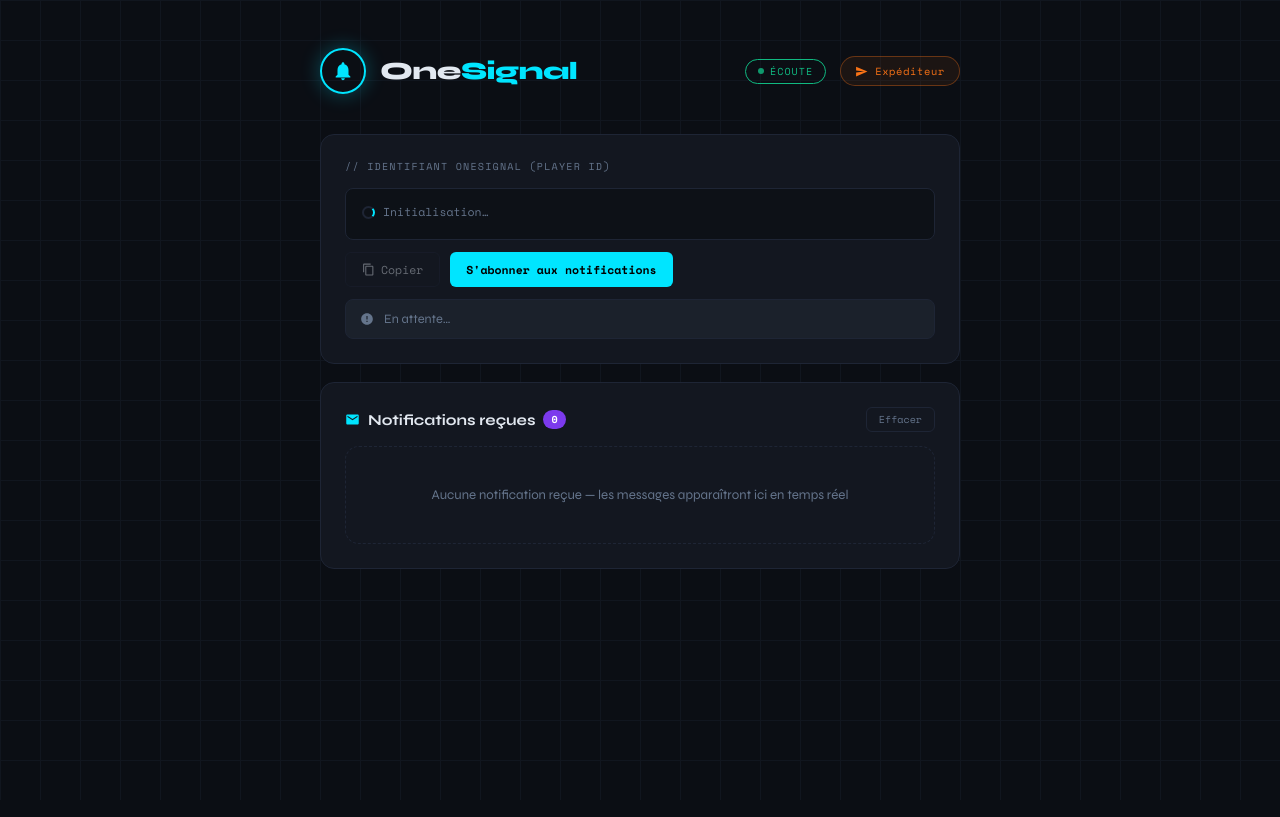
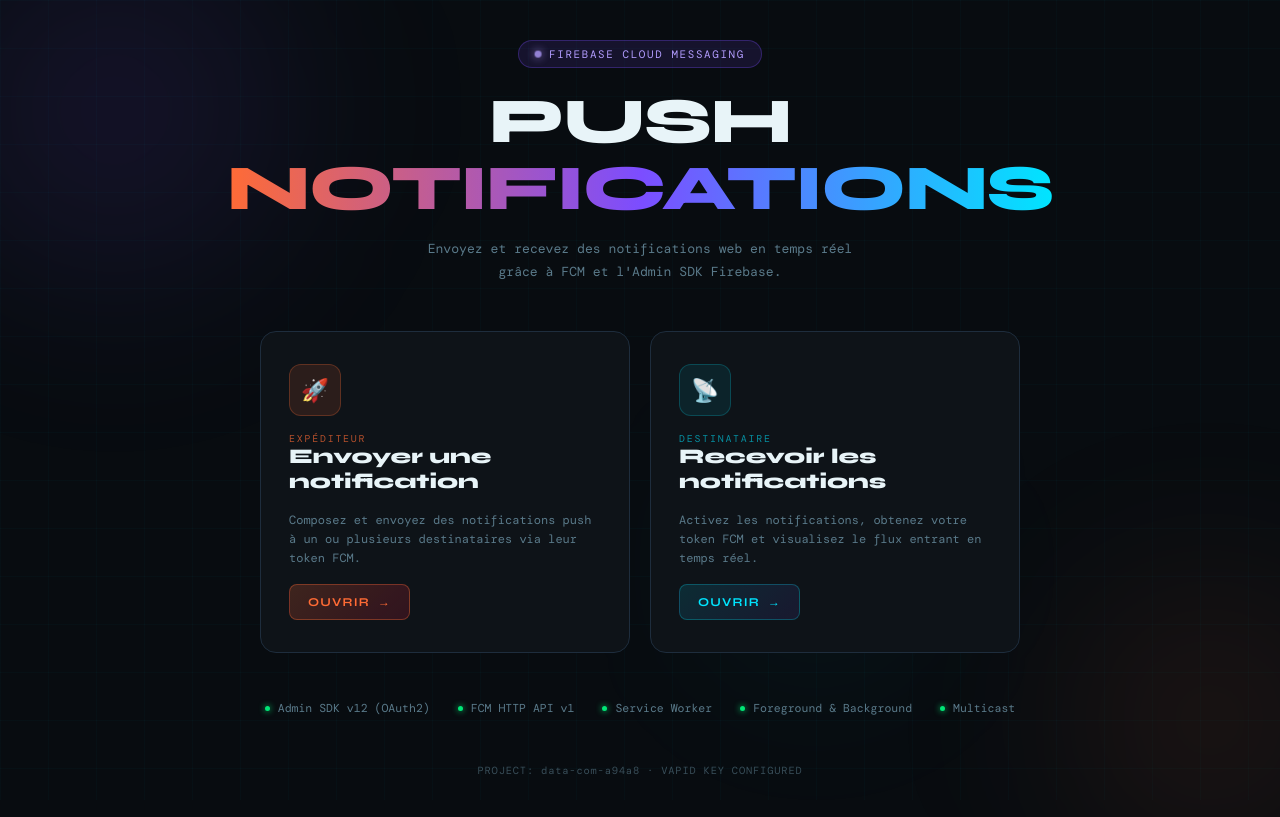
Before and after one commit to JARDO2003/notification, a website: page index.html in a window 1280 px wide. Drawn offline with nearby package versions, Linux system fonts and the light colour scheme; a web font is replaced by a local one.

Commit message:
Update index.html
khb

```diff
--- a/index.html
+++ b/index.html
@@ -3,323 +3,341 @@
 <head>
 <meta charset="UTF-8"/>
 <meta name="viewport" content="width=device-width, initial-scale=1.0"/>
-  <title>OneSignal — Récepteur</title>
-  <link rel="preconnect" href="https://fonts.googleapis.com"/>
-  <link href="https://fonts.googleapis.com/css2?family=Space+Mono:wght@400;700&family=Syne:wght@400;700;800&display=swap" rel="stylesheet"/>
-  <script src="https://cdn.onesignal.com/sdks/web/v16/OneSignalSDK.page.js" defer></script>
+<title>FCM — Accueil</title>
+<link href="https://fonts.googleapis.com/css2?family=Syne:wght@400;700;800;900&family=DM+Mono:wght@300;400;500&display=swap" rel="stylesheet"/>
 <style>
   *, *::before, *::after { box-sizing: border-box; margin: 0; padding: 0; }
 
   :root {
-      --bg: #0b0e14;
-      --surface: #131720;
-      --border: #1e2535;
-      --accent: #00e5ff;
-      --accent2: #7c3aed;
-      --text: #e2e8f0;
-      --muted: #64748b;
-      --success: #10b981;
-      --error: #ef4444;
-      --radius: 14px;
+    --bg: #080c10;
+    --surface: #0e1318;
+    --surface2: #151c24;
+    --border: #1e2d3d;
+    --accent-send: #ff6b35;
+    --accent-recv: #00e5ff;
+    --purple: #7c4dff;
+    --green: #00e676;
+    --text: #e8f4f8;
+    --muted: #5a7a8a;
   }
 
   body {
+    font-family: 'DM Mono', monospace;
     background: var(--bg);
     color: var(--text);
-      font-family: 'Syne', sans-serif;
     min-height: 100vh;
-      display: flex; flex-direction: column; align-items: center;
-      padding: 48px 20px;
+    display: flex;
+    flex-direction: column;
+    align-items: center;
+    justify-content: center;
+    overflow: hidden;
   }
 
+  /* Grid BG */
   body::before {
     content: '';
     position: fixed; inset: 0;
     background-image:
-        linear-gradient(var(--border) 1px, transparent 1px),
-        linear-gradient(90deg, var(--border) 1px, transparent 1px);
-      background-size: 40px 40px;
-      opacity: 0.35; pointer-events: none; z-index: 0;
+      linear-gradient(rgba(0,229,255,0.025) 1px, transparent 1px),
+      linear-gradient(90deg, rgba(0,229,255,0.025) 1px, transparent 1px);
+    background-size: 48px 48px;
+    pointer-events: none; z-index: 0;
   }
 
-    .container { position: relative; z-index: 1; width: 100%; max-width: 640px; }
+  /* Blobs */
+  .blob {
+    position: fixed;
+    border-radius: 50%;
+    filter: blur(80px);
+    pointer-events: none; z-index: 0;
+    animation: drift 10s ease-in-out infinite alternate;
+  }
+  .blob-1 {
+    width: 500px; height: 500px;
+    background: radial-gradient(circle, rgba(124,77,255,0.15), transparent 70%);
+    top: -150px; left: -150px;
+  }
+  .blob-2 {
+    width: 400px; height: 400px;
+    background: radial-gradient(circle, rgba(255,107,53,0.12), transparent 70%);
+    bottom: -100px; right: -100px;
+    animation-delay: -5s;
+  }
+  .blob-3 {
+    width: 300px; height: 300px;
+    background: radial-gradient(circle, rgba(0,229,255,0.08), transparent 70%);
+    top: 50%; left: 50%; transform: translate(-50%,-50%);
+    animation-delay: -2.5s;
+  }
+
+  @keyframes drift {
+    from { transform: translate(0, 0) scale(1); }
+    to   { transform: translate(30px, 20px) scale(1.05); }
+  }
+
+  /* Container */
+  .container {
+    position: relative; z-index: 10;
+    display: flex; flex-direction: column;
+    align-items: center; gap: 48px;
+    padding: 40px 20px;
+    width: 100%; max-width: 800px;
+    animation: fadeUp 0.7s cubic-bezier(0.22,1,0.36,1);
+  }
+
+  @keyframes fadeUp {
+    from { opacity: 0; transform: translateY(30px); }
+    to   { opacity: 1; transform: translateY(0); }
+  }
 
   /* Header */
-    header { display: flex; align-items: center; gap: 14px; margin-bottom: 40px; }
-
-    .logo-ring {
-      width: 46px; height: 46px; border-radius: 50%;
-      border: 2px solid var(--accent);
-      display: grid; place-items: center;
-      box-shadow: 0 0 20px rgba(0,229,255,0.3);
-      animation: glow 2.5s ease-in-out infinite;
+  .header {
+    text-align: center;
   }
 
-    @keyframes glow {
-      0%,100% { box-shadow: 0 0 20px rgba(0,229,255,0.3); }
-      50%      { box-shadow: 0 0 36px rgba(0,229,255,0.6); }
+  .badge {
+    display: inline-flex; align-items: center; gap: 8px;
+    background: rgba(124,77,255,0.12);
+    border: 1px solid rgba(124,77,255,0.3);
+    border-radius: 20px;
+    padding: 6px 16px;
+    font-size: 0.68rem; letter-spacing: 0.15em;
+    color: #b39dff; text-transform: uppercase;
+    margin-bottom: 20px;
   }
 
-    .logo-ring svg { width: 22px; height: 22px; fill: var(--accent); }
-
-    header h1 { font-size: 1.55rem; font-weight: 800; letter-spacing: -0.02em; }
-    header h1 span { color: var(--accent); }
-
-    .badge-live {
-      margin-left: auto;
-      font-family: 'Space Mono', monospace; font-size: 0.63rem;
-      color: var(--success); border: 1px solid var(--success);
-      padding: 4px 12px; border-radius: 20px; letter-spacing: 0.1em;
-      text-transform: uppercase; display: flex; align-items: center; gap: 6px;
+  .badge-dot {
+    width: 6px; height: 6px; border-radius: 50%;
+    background: #b39dff;
+    box-shadow: 0 0 8px #b39dff;
+    animation: pulse 1.8s ease-in-out infinite;
   }
 
-    .dot { width: 6px; height: 6px; border-radius: 50%; background: var(--success); animation: blink 1.2s ease-in-out infinite; }
-    @keyframes blink { 0%,100%{opacity:1} 50%{opacity:0.2} }
-
-    .btn-goto {
-      display: inline-flex; align-items: center; gap: 7px;
-      font-family: 'Space Mono', monospace; font-size: 0.65rem;
-      letter-spacing: 0.06em; text-decoration: none;
-      color: #f97316; border: 1px solid rgba(249,115,22,0.35);
-      background: rgba(249,115,22,0.07);
-      padding: 6px 14px; border-radius: 20px; transition: all 0.2s;
+  @keyframes pulse {
+    0%,100% { opacity: 1; transform: scale(1); }
+    50%      { opacity: 0.5; transform: scale(1.4); }
   }
 
-    .btn-goto:hover { background: rgba(249,115,22,0.18); border-color: #f97316; transform: translateY(-1px); }
+  .title {
+    font-family: 'Syne', sans-serif; font-weight: 900;
+    font-size: clamp(2.5rem, 6vw, 4rem);
+    line-height: 1.05;
+    letter-spacing: -0.02em;
+  }
 
-    /* Card */
+  .title-line1 { color: var(--text); }
+  .title-line2 {
+    background: linear-gradient(90deg, var(--accent-send), var(--purple), var(--accent-recv));
+    -webkit-background-clip: text; background-clip: text;
+    -webkit-text-fill-color: transparent;
+  }
+
+  .subtitle {
+    margin-top: 16px;
+    font-size: 0.82rem; color: var(--muted);
+    line-height: 1.7; max-width: 440px; margin-inline: auto;
+  }
+
+  /* Cards */
+  .cards {
+    display: grid; grid-template-columns: 1fr 1fr;
+    gap: 20px; width: 100%;
+  }
+
   .card {
-      background: var(--surface); border: 1px solid var(--border);
-      border-radius: var(--radius); padding: 24px; margin-bottom: 18px;
+    position: relative;
+    background: var(--surface);
+    border: 1px solid var(--border);
+    border-radius: 16px;
+    padding: 32px 28px;
+    text-decoration: none; color: inherit;
+    transition: transform 0.3s cubic-bezier(0.22,1,0.36,1),
+                border-color 0.3s, box-shadow 0.3s;
+    overflow: hidden;
+    display: flex; flex-direction: column; gap: 16px;
+  }
+
+  .card::before {
+    content: '';
+    position: absolute; inset: 0;
+    opacity: 0; transition: opacity 0.3s;
+    border-radius: 16px;
+  }
+
+  .card-send::before {
+    background: linear-gradient(135deg, rgba(255,107,53,0.07), transparent 60%);
+  }
+  .card-recv::before {
+    background: linear-gradient(135deg, rgba(0,229,255,0.07), transparent 60%);
+  }
+
+  .card:hover { transform: translateY(-6px); }
+  .card-send:hover {
+    border-color: rgba(255,107,53,0.5);
+    box-shadow: 0 16px 40px rgba(255,107,53,0.15), 0 0 0 1px rgba(255,107,53,0.1);
+  }
+  .card-recv:hover {
+    border-color: rgba(0,229,255,0.4);
+    box-shadow: 0 16px 40px rgba(0,229,255,0.1), 0 0 0 1px rgba(0,229,255,0.08);
+  }
+  .card:hover::before { opacity: 1; }
+
+  /* Card Icon */
+  .card-icon {
+    width: 52px; height: 52px; border-radius: 12px;
+    display: flex; align-items: center; justify-content: center;
+    font-size: 1.4rem;
+  }
+  .card-send .card-icon {
+    background: rgba(255,107,53,0.12);
+    border: 1px solid rgba(255,107,53,0.25);
+  }
+  .card-recv .card-icon {
+    background: rgba(0,229,255,0.08);
+    border: 1px solid rgba(0,229,255,0.2);
   }
 
   .card-label {
-      font-family: 'Space Mono', monospace; font-size: 0.63rem;
-      letter-spacing: 0.12em; text-transform: uppercase;
-      color: var(--muted); margin-bottom: 14px;
+    font-size: 0.62rem; letter-spacing: 0.18em;
+    text-transform: uppercase; color: var(--muted);
+  }
+  .card-send .card-label { color: rgba(255,107,53,0.7); }
+  .card-recv .card-label { color: rgba(0,229,255,0.6); }
+
+  .card-title {
+    font-family: 'Syne', sans-serif; font-weight: 800;
+    font-size: 1.3rem; line-height: 1.2;
   }
 
-    /* Player ID */
-    .id-box {
-      background: #0d1117; border: 1px solid var(--border);
-      border-radius: 8px; padding: 14px 16px;
-      font-family: 'Space Mono', monospace; font-size: 0.72rem;
-      color: var(--accent); word-break: break-all; line-height: 1.6;
-      min-height: 52px;
+  .card-desc {
+    font-size: 0.75rem; color: var(--muted);
+    line-height: 1.6; flex: 1;
   }
 
-    .placeholder { color: var(--muted); display: flex; align-items: center; gap: 8px; }
+  /* CTA Button inside card */
+  .card-btn {
+    display: inline-flex; align-items: center; gap: 8px;
+    padding: 10px 18px;
+    border-radius: 8px;
+    font-family: 'Syne', sans-serif; font-weight: 700;
+    font-size: 0.75rem; letter-spacing: 0.1em;
+    text-transform: uppercase;
+    transition: gap 0.2s, opacity 0.2s;
+    width: fit-content;
+  }
+  .card:hover .card-btn { gap: 12px; }
 
-    .spinner {
-      width: 13px; height: 13px;
-      border: 2px solid var(--border); border-top-color: var(--accent);
-      border-radius: 50%; animation: spin 0.8s linear infinite; display: inline-block;
+  .card-send .card-btn {
+    background: linear-gradient(135deg, rgba(255,107,53,0.2), rgba(255,23,68,0.15));
+    border: 1px solid rgba(255,107,53,0.35);
+    color: var(--accent-send);
   }
-    @keyframes spin { to { transform: rotate(360deg); } }
-
-    .actions { display: flex; gap: 10px; margin-top: 12px; }
-
-    .btn {
-      font-family: 'Space Mono', monospace; font-size: 0.72rem;
-      padding: 8px 16px; border-radius: 6px; border: none;
-      cursor: pointer; display: flex; align-items: center; gap: 6px; transition: all 0.2s;
+  .card-recv .card-btn {
+    background: linear-gradient(135deg, rgba(0,229,255,0.12), rgba(124,77,255,0.1));
+    border: 1px solid rgba(0,229,255,0.25);
+    color: var(--accent-recv);
   }
 
-    .btn-outline { background: transparent; border: 1px solid var(--border); color: var(--text); }
-    .btn-outline:hover { border-color: var(--accent); color: var(--accent); }
-    .btn-accent { background: var(--accent); color: #000; font-weight: 700; }
-    .btn-accent:hover { background: #00c9e0; transform: translateY(-1px); }
-    .btn:disabled { opacity: 0.4; cursor: not-allowed; transform: none !important; }
+  .arrow { transition: transform 0.2s; }
+  .card:hover .arrow { transform: translateX(3px); }
 
-    /* Status */
-    .status {
-      display: flex; align-items: center; gap: 10px;
-      border-radius: 8px; padding: 11px 14px; font-size: 0.8rem;
-      margin-top: 12px; border: 1px solid transparent; transition: all 0.3s;
-    }
-    .status.idle    { background: rgba(100,116,139,0.1); border-color: var(--border); color: var(--muted); }
-    .status.ok      { background: rgba(16,185,129,0.08); border-color: rgba(16,185,129,0.3); color: var(--success); }
-    .status.error   { background: rgba(239,68,68,0.08); border-color: rgba(239,68,68,0.3); color: var(--error); }
-    .status.loading { background: rgba(0,229,255,0.05); border-color: rgba(0,229,255,0.2); color: var(--accent); }
-
-    /* Feed */
-    .feed-header { display: flex; align-items: center; justify-content: space-between; margin-bottom: 14px; }
-    .feed-header h2 { font-size: 0.95rem; font-weight: 700; display: flex; align-items: center; gap: 8px; }
-
-    .count { background: var(--accent2); color: #fff; font-size: 0.63rem; padding: 2px 8px; border-radius: 20px; font-family: 'Space Mono', monospace; }
-
-    .btn-clear {
-      font-family: 'Space Mono', monospace; font-size: 0.63rem;
-      background: transparent; border: 1px solid var(--border); color: var(--muted);
-      padding: 4px 12px; border-radius: 6px; cursor: pointer; transition: all 0.2s;
-    }
-    .btn-clear:hover { border-color: var(--error); color: var(--error); }
-
-    #feed { display: flex; flex-direction: column; gap: 10px; }
-
-    .empty {
-      text-align: center; padding: 40px 20px;
-      color: var(--muted); font-size: 0.83rem;
-      border: 1px dashed var(--border); border-radius: var(--radius);
+  /* Features row */
+  .features {
+    display: flex; gap: 28px; flex-wrap: wrap; justify-content: center;
   }
 
-    .notif-item {
-      background: var(--surface); border: 1px solid var(--border);
-      border-left: 3px solid var(--accent);
-      border-radius: var(--radius); padding: 14px 16px;
-      animation: slide-in 0.3s cubic-bezier(0.16,1,0.3,1) both;
+  .feature {
+    display: flex; align-items: center; gap: 8px;
+    font-size: 0.72rem; color: var(--muted);
   }
-    @keyframes slide-in { from { opacity:0; transform:translateX(-14px); } to { opacity:1; transform:translateX(0); } }
+  .feature-dot {
+    width: 5px; height: 5px; border-radius: 50%;
+    background: var(--green);
+    box-shadow: 0 0 6px var(--green);
+  }
 
-    .notif-top { display: flex; justify-content: space-between; gap: 12px; }
-    .notif-title { font-weight: 700; font-size: 0.9rem; margin-bottom: 4px; }
-    .notif-body { font-size: 0.8rem; color: #94a3b8; line-height: 1.5; }
-    .notif-time { font-family: 'Space Mono', monospace; font-size: 0.6rem; color: var(--muted); white-space: nowrap; }
+  /* Footer */
+  .footer {
+    font-size: 0.65rem; color: var(--muted);
+    letter-spacing: 0.08em;
+    opacity: 0.6;
+  }
+
+  @media (max-width: 560px) {
+    .cards { grid-template-columns: 1fr; }
+  }
 </style>
 </head>
 <body>
+
+<div class="blob blob-1"></div>
+<div class="blob blob-2"></div>
+<div class="blob blob-3"></div>
+
 <div class="container">
 
-  <header>
-    <div class="logo-ring">
-      <svg viewBox="0 0 24 24"><path d="M12 22c1.1 0 2-.9 2-2h-4c0 1.1.9 2 2 2zm6-6V11c0-3.07-1.64-5.64-4.5-6.32V4c0-.83-.67-1.5-1.5-1.5S10.5 3.17 10.5 4v.68C7.63 5.36 6 7.92 6 11v5l-2 2v1h16v-1l-2-2z"/></svg>
+  <!-- Header -->
+  <div class="header">
+    <div class="badge">
+      <div class="badge-dot"></div>
+      Firebase Cloud Messaging
     </div>
-    <h1>One<span>Signal</span></h1>
-    <div class="badge-live"><div class="dot"></div> Écoute</div>
-    <a href="sender.html" class="btn-goto">
-      <svg width="13" height="13" viewBox="0 0 24 24" fill="currentColor"><path d="M2.01 21L23 12 2.01 3 2 10l15 2-15 2z"/></svg>
-      Expéditeur
-    </a>
-  </header>
-
-  <!-- Player ID -->
-  <div class="card">
-    <div class="card-label">// Identifiant OneSignal (Player ID)</div>
-    <div class="id-box" id="player-id">
-      <span class="placeholder"><span class="spinner"></span> Initialisation…</span>
-    </div>
-    <div class="actions">
-      <button class="btn btn-outline" id="btn-copy" disabled>
-        <svg width="13" height="13" viewBox="0 0 24 24" fill="currentColor"><path d="M16 1H4c-1.1 0-2 .9-2 2v14h2V3h12V1zm3 4H8c-1.1 0-2 .9-2 2v14c0 1.1.9 2 2 2h11c1.1 0 2-.9 2-2V7c0-1.1-.9-2-2-2zm0 16H8V7h11v14z"/></svg>
-        Copier
-      </button>
-      <button class="btn btn-accent" id="btn-sub">S'abonner aux notifications</button>
-    </div>
-    <div class="status idle" id="status">
-      <svg width="14" height="14" viewBox="0 0 24 24" fill="currentColor"><path d="M12 2C6.48 2 2 6.48 2 12s4.48 10 10 10 10-4.48 10-10S17.52 2 12 2zm1 15h-2v-2h2v2zm0-4h-2V7h2v6z"/></svg>
-      <span id="status-text">En attente…</span>
-    </div>
+    <h1 class="title">
+      <div class="title-line1">PUSH</div>
+      <div class="title-line2">NOTIFICATIONS</div>
+    </h1>
+    <p class="subtitle">
+      Envoyez et recevez des notifications web en temps réel
+      grâce à FCM et l'Admin SDK Firebase.
+    </p>
   </div>
 
-  <!-- Feed -->
-  <div class="card">
-    <div class="feed-header">
-      <h2>
-        <svg width="15" height="15" viewBox="0 0 24 24" fill="var(--accent)"><path d="M20 4H4c-1.1 0-2 .9-2 2v12c0 1.1.9 2 2 2h16c1.1 0 2-.9 2-2V6c0-1.1-.9-2-2-2zm0 4l-8 5-8-5V6l8 5 8-5v2z"/></svg>
-        Notifications reçues
-        <span class="count" id="count">0</span>
-      </h2>
-      <button class="btn-clear" id="btn-clear">Effacer</button>
+  <!-- Cards -->
+  <div class="cards">
+
+    <a href="send.html" class="card card-send">
+      <div class="card-icon">🚀</div>
+      <div>
+        <div class="card-label">Expéditeur</div>
+        <div class="card-title">Envoyer une<br/>notification</div>
       </div>
-    <div id="feed">
-      <div class="empty" id="empty">Aucune notification reçue — les messages apparaîtront ici en temps réel</div>
+      <div class="card-desc">
+        Composez et envoyez des notifications push à un ou plusieurs
+        destinataires via leur token FCM.
       </div>
+      <div class="card-btn">
+        OUVRIR <span class="arrow">→</span>
+      </div>
+    </a>
+
+    <a href="receive.html" class="card card-recv">
+      <div class="card-icon">📡</div>
+      <div>
+        <div class="card-label">Destinataire</div>
+        <div class="card-title">Recevoir les<br/>notifications</div>
+      </div>
+      <div class="card-desc">
+        Activez les notifications, obtenez votre token FCM et
+        visualisez le flux entrant en temps réel.
+      </div>
+      <div class="card-btn">
+        OUVRIR <span class="arrow">→</span>
+      </div>
+    </a>
+
   </div>
 
+  <!-- Features -->
+  <div class="features">
+    <div class="feature"><div class="feature-dot"></div>Admin SDK v12 (OAuth2)</div>
+    <div class="feature"><div class="feature-dot"></div>FCM HTTP API v1</div>
+    <div class="feature"><div class="feature-dot"></div>Service Worker</div>
+    <div class="feature"><div class="feature-dot"></div>Foreground &amp; Background</div>
+    <div class="feature"><div class="feature-dot"></div>Multicast</div>
   </div>
-<script>
-  // ← Remplacez par votre App ID OneSignal
-  const APP_ID = "a096c3b3-b48a-49e7-9796-0f23bdab056c";
 
-  let playerId = null;
-  let count = 0;
+  <div class="footer">PROJECT: data-com-a94a8 · VAPID KEY CONFIGURED</div>
 
-  window.OneSignalDeferred = window.OneSignalDeferred || [];
-  OneSignalDeferred.push(async function(OneSignal) {
-    await OneSignal.init({
-      appId: APP_ID,
-      notifyButton: { enable: false },
-      allowLocalhostAsSecureOrigin: true
-    });
-
-    // Écoute des notifications en premier plan
-    OneSignal.Notifications.addEventListener("foregroundWillDisplay", (event) => {
-      const n = event.notification;
-      addNotif(n.title, n.body);
-    });
-
-    // Récupérer le Player ID si déjà abonné
-    const id = await OneSignal.User.PushSubscription.id;
-    if (id) {
-      setPlayerId(id);
-      setStatus('ok', 'Abonné — en écoute des notifications');
-    } else {
-      document.getElementById('player-id').innerHTML = '<span class="placeholder">Cliquez sur "S\'abonner" pour obtenir votre ID</span>';
-      setStatus('idle', 'Non abonné');
-    }
-  });
-
-  document.getElementById('btn-sub').addEventListener('click', async () => {
-    setStatus('loading', 'Demande d\'autorisation…');
-    OneSignalDeferred.push(async function(OneSignal) {
-      await OneSignal.Notifications.requestPermission();
-      const id = await OneSignal.User.PushSubscription.id;
-      if (id) {
-        setPlayerId(id);
-        setStatus('ok', 'Abonné avec succès — en écoute');
-        document.getElementById('btn-sub').textContent = '✓ Abonné';
-        document.getElementById('btn-sub').style.background = 'var(--success)';
-      } else {
-        setStatus('error', 'Permission refusée ou déjà abonné');
-      }
-    });
-  });
-
-  document.getElementById('btn-copy').addEventListener('click', async () => {
-    if (!playerId) return;
-    await navigator.clipboard.writeText(playerId);
-    const btn = document.getElementById('btn-copy');
-    btn.textContent = '✓ Copié !';
-    btn.style.color = 'var(--success)';
-    btn.style.borderColor = 'var(--success)';
-    setTimeout(() => { btn.innerHTML = '<svg width="13" height="13" viewBox="0 0 24 24" fill="currentColor"><path d="M16 1H4c-1.1 0-2 .9-2 2v14h2V3h12V1zm3 4H8c-1.1 0-2 .9-2 2v14c0 1.1.9 2 2 2h11c1.1 0 2-.9 2-2V7c0-1.1-.9-2-2-2zm0 16H8V7h11v14z"/></svg> Copier'; btn.style.color = ''; btn.style.borderColor = ''; }, 2000);
-  });
-
-  document.getElementById('btn-clear').addEventListener('click', () => {
-    count = 0;
-    document.getElementById('count').textContent = '0';
-    document.getElementById('feed').innerHTML = '<div class="empty" id="empty">Aucune notification reçue — les messages apparaîtront ici en temps réel</div>';
-  });
-
-  function setPlayerId(id) {
-    playerId = id;
-    document.getElementById('player-id').textContent = id;
-    document.getElementById('btn-copy').disabled = false;
-  }
-
-  function setStatus(type, msg) {
-    document.getElementById('status').className = `status ${type}`;
-    document.getElementById('status-text').textContent = msg;
-  }
-
-  function addNotif(title, body) {
-    const empty = document.getElementById('empty');
-    if (empty) empty.remove();
-    count++;
-    document.getElementById('count').textContent = count;
-
-    const item = document.createElement('div');
-    item.className = 'notif-item';
-    item.innerHTML = `
-      <div class="notif-top">
-        <div>
-          <div class="notif-title">${title || '(Sans titre)'}</div>
-          <div class="notif-body">${body || ''}</div>
 </div>
-        <div class="notif-time">${new Date().toLocaleTimeString('fr-FR')}</div>
-      </div>`;
-    document.getElementById('feed').insertBefore(item, document.getElementById('feed').firstChild);
-  }
-</script>
 </body>
 </html>
```
Lines whose indentation alone changed are shown as unchanged.
